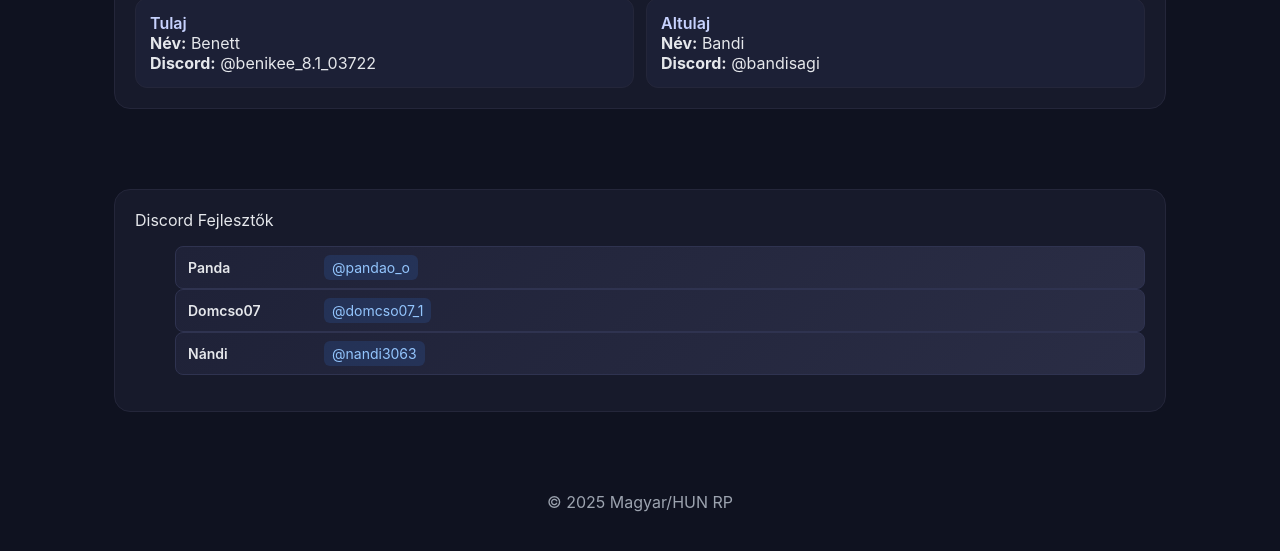
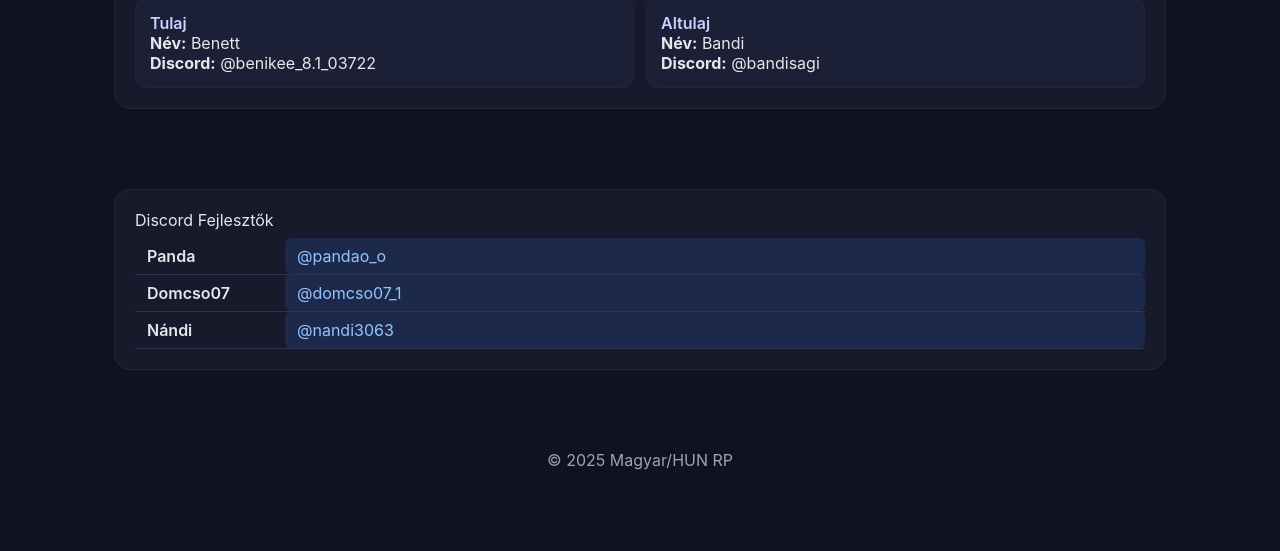
Before and after one commit to Domcso07/magyarhun, a plain HTML site: page csapat.html in a window 1280 px wide. Shown: the part 183-734 px from the top of the page. Drawn offline with Linux system fonts and the light colour scheme.

Commit message:
tedhrrrrrrrrrrr

```diff
--- a/csapat.html
+++ b/csapat.html
@@ -83,36 +83,31 @@
       border-radius: 8px; /* ha lekerekített sarkakat szeretnél */
 }
 
-.dev-list li {
-  display: flex;
-  align-items: center;
-  gap: 16px; /* fix távolság a név és a discord között */
-  padding: 8px 12px;
-  background: linear-gradient(135deg, #1f2238, #2a2d45);
-  border-radius: 8px;
-  border: 1px solid #2f3350;
-  font-size: 14px;
-  transition: transform 0.15s ease, box-shadow 0.15s ease;
+.dev-table {
+  width: 100%;
+  border-collapse: collapse;
+  margin-top: 8px;
 }
 
-.dev-list li:hover {
-  transform: translateY(-2px);
-  box-shadow: 0 4px 12px rgba(59,130,246,0.25);
+.dev-table td {
+  padding: 8px 12px;
+  border-bottom: 1px solid #2f3350;
 }
 
 .dev-name {
   font-weight: 600;
   color: #e5e7eb;
-  min-width: 120px; /* opcionális: fix szélesség, hogy szépen oszlopban álljanak */
+  width: 150px; /* fix szélesség a név oszlopnak */
 }
 
 .dev-discord {
   color: #93c5fd;
-  font-size: 14px;
   background: rgba(59,130,246,0.15);
   padding: 4px 8px;
   border-radius: 6px;
 }
+
+
 
   </style>
 </head>
@@ -155,21 +150,22 @@
   <main class="container">
    <section class="card">
   <div class="role">Discord Fejlesztők</div>
-  <ul class="dev-list">
-    <li>
-      <span class="dev-name">Panda</span>
-      <span class="dev-discord">@pandao_o</span>
-    </li>
-    <li>
-      <span class="dev-name">Domcso07</span>
-      <span class="dev-discord">@domcso07_1</span>
-    </li>
-    <li>
-      <span class="dev-name">Nándi</span>
-      <span class="dev-discord">@nandi3063</span>
-    </li>
-  </ul>
+  <table class="dev-table">
+    <tr>
+      <td class="dev-name">Panda</td>
+      <td class="dev-discord">@pandao_o</td>
+    </tr>
+    <tr>
+      <td class="dev-name">Domcso07</td>
+      <td class="dev-discord">@domcso07_1</td>
+    </tr>
+    <tr>
+      <td class="dev-name">Nándi</td>
+      <td class="dev-discord">@nandi3063</td>
+    </tr>
+  </table>
 </section>
+
 
 </main>
 
```
